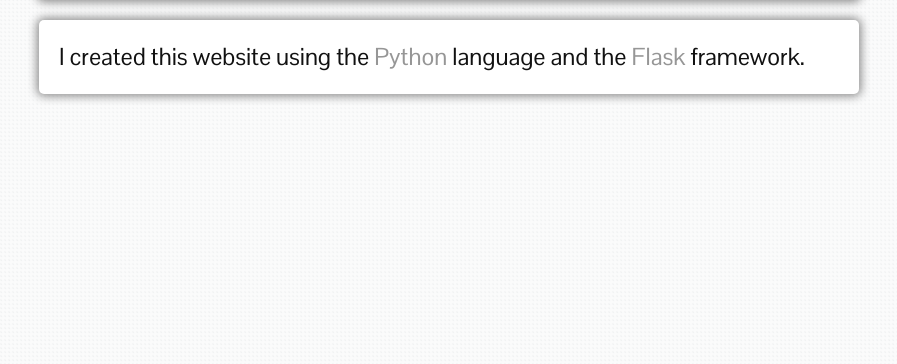
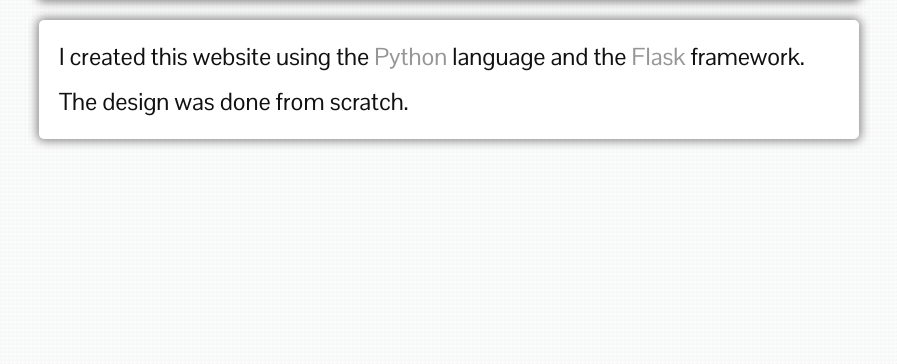
Before and after one commit to vineel-adusumilli/vineel.me, a Flask app: template templates/pages/about.html in a window 1280 px wide. Shown: the part 56-420 px from the top of the page, without its empty margins (191-1088 px from the left). Run offline with Flask 2, Linux system fonts and the light colour scheme; the template is opened without the code that fills it, so the values that code supplies are empty; some libraries are stand-ins or nearby versions.

Commit message:
Added design info to about page.

```diff
--- a/templates/pages/about.html
+++ b/templates/pages/about.html
@@ -5,5 +5,6 @@
 {% block content %}
   <div class="item" id="intro">
     <h2>I created this website using the <a href="http://www.python.org/">Python</a> language and the <a href="http://flask.pocoo.org/">Flask</a> framework.</h2>
+    <h2>The design was done from scratch.</h2>
   </div>
 {% endblock %}
```
